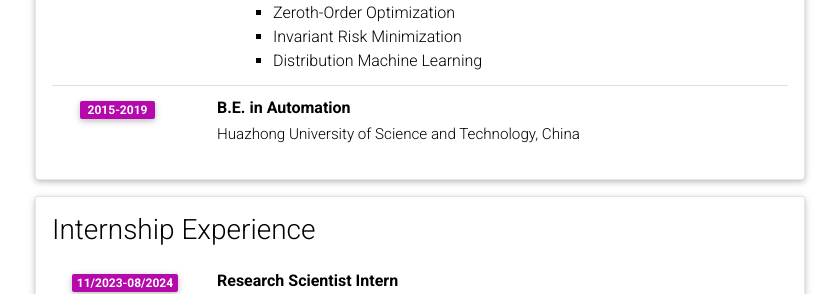
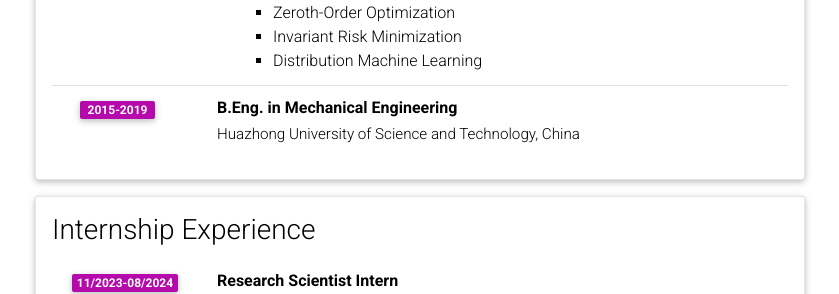
Before and after one commit to NormalUhr/yihua-zhang, a Jekyll site: the page built from _pages/cv.md, in a window 1280 px wide and 900 px high, scrolled down 622 px. Shown: the part 162-456 px from the top of the window, without its empty margins (220-1059 px from the left). Built offline with Jekyll 4.4.1, drawn with Linux system fonts in a browser that asks for light colours; comment, search, counter and statistics services are not loaded; a style sheet for code colours, icons or effects is not loaded.

Commit message:
üpdate cv

```diff
--- a/_data/cv.yml
+++ b/_data/cv.yml
@@ -31,7 +31,7 @@
             - Invariant Risk Minimization
             - Distribution Machine Learning
 
-    - title: B.E. in Automation
+    - title: B.Eng. in Mechanical Engineering
       institution: Huazhong University of Science and Technology, China
       year: 2015-2019
 
```
